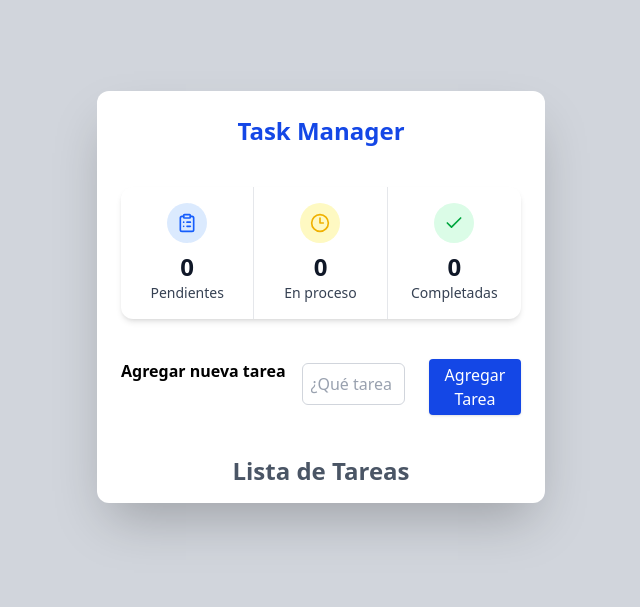
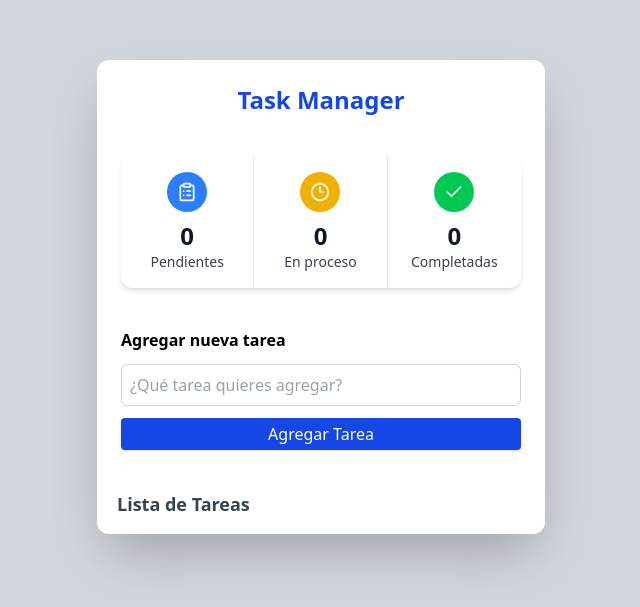
Before and after one commit to Lucas0894/todo_list, a React (Vite) app: page / in a window 1280 px wide. Shown: the part 103-710 px from the top of the page, without its empty margins (319-959 px from the left). Built offline with nearby package versions, Linux system fonts and the light colour scheme.

Commit message:
fix: se subieron cambios de estilos

```diff
--- a/src/App.tsx
+++ b/src/App.tsx
@@ -74,7 +74,7 @@ function App() {
           <div className="mx-6 rounded-xl bg-white shadow-md overflow-hidden">
             <div className="grid grid-cols-3">
               <div className="flex flex-col items-center justify-center py-4 border-r border-gray-200">
-                <div className="flex items-center justify-center w-10 h-10 rounded-full bg-blue-100 text-blue-600">
+                <div className="flex items-center justify-center w-10 h-10 rounded-full bg-blue-500 text-white">
                   <ClipboardList size={20} />
                 </div>
 
@@ -87,7 +87,7 @@ function App() {
                 </span>
               </div>
               <div className="flex flex-col items-center justify-center py-4 border-r border-gray-200">
-                <div className="flex items-center justify-center w-10 h-10 rounded-full bg-yellow-100 text-yellow-500">
+                <div className="flex items-center justify-center w-10 h-10 rounded-full bg-yellow-500 text-white">
                   <Clock3 size={20} />
                 </div>
 
@@ -100,7 +100,7 @@ function App() {
                 </span>
               </div>
               <div className="flex flex-col items-center justify-center py-4">
-                <div className="flex items-center justify-center w-10 h-10 rounded-full bg-green-100 text-green-600">
+                <div className="flex items-center justify-center w-10 h-10 rounded-full bg-green-500 text-white">
                   <Check size={20} />
                 </div>
 
--- a/src/components/TodoForm.tsx
+++ b/src/components/TodoForm.tsx
@@ -18,15 +18,15 @@ export const TodoForm = ({ onAddTask }: TodoFormProps) => {
   return (
     <>
       <div>
-        <form className="flex flex-col gap-3 justify-center p-6 lg:flex-row" onSubmit={handleSubmit}>
+        <form className="flex flex-col gap-3 justify-center p-6" onSubmit={handleSubmit}>
           <div>
-            <h3 className="font-bold text-left">Agregar nueva tarea</h3>
+            <h3 className="font-semibold text-left">Agregar nueva tarea</h3>
           </div>
-          <div className=" w-full lg:flex-1 p-1">
+          <div className="w-full">
             <input className="w-full h-6 px-2 py-5 border border-gray-300 rounded-md focus:outline-none focus:ring-2 focus:ring-blue-500 focus:border-blue-500 transition duration-200 placeholder-gray-400" value={text} onChange={(e) => { setText(e.target.value) }} type="text" placeholder="¿Qué tarea quieres agregar?" required />
           </div>
-          <div className="w-full flex justify-center items-center lg:w-25">
-            <button type="submit" className="w-full lg:w-25 rounded bg-blue-700 cursor-pointer p-1 lg:ml-2 text-center text-white shadow-sm hover:shadow-md hover:bg-blue-800 active:scale-95 transition-all duration-200">Agregar Tarea</button>
+          <div className="w-full">
+            <button type="submit" className="w-full rounded bg-blue-700 cursor-pointer p-1 text-center text-white shadow-sm hover:shadow-md hover:bg-blue-800 active:scale-95 transition-all duration-200">Agregar Tarea</button>
           </div>
         </form>
       </div>
--- a/src/components/TodoList.tsx
+++ b/src/components/TodoList.tsx
@@ -4,14 +4,14 @@ import { Task } from "../types/task"
 interface TodoListProps {
   taskList: Task[]
   onDelete: (id: number) => void
-  onEdit: (id:number, text: string) => void
+  onEdit: (id: number, text: string) => void
   onChangeStatus: (id: number, status: Task["status"]) => void
 }
 
 export const TodoList = ({ taskList, onDelete, onEdit, onChangeStatus }: TodoListProps) => {
   return (
     <>
-      <h2 className="text-center text-2xl font-bold text-gray-600">Lista de Tareas</h2>
+      <h2 className="ml-5 text-lg font-semibold text-gray-700">Lista de Tareas</h2>
       <ul className="flex flex-col gap-4 w-full  overflow-x-hidden">
         {
           taskList.map((task) => {
```
